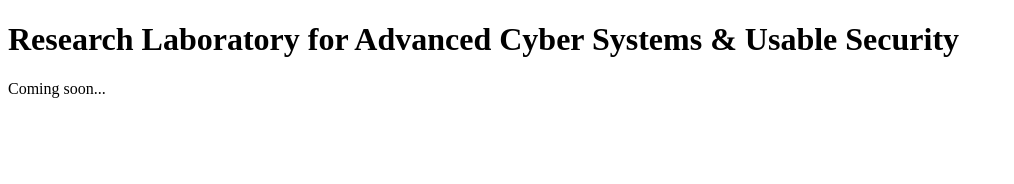
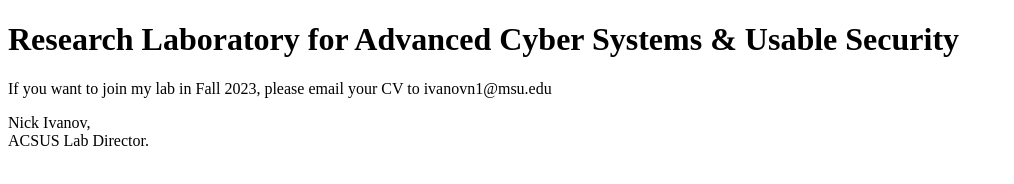
Before and after one commit to acsuslab/acsuslab.org, a plain HTML site: page index.html in a window 1280 px wide. Shown: the whole page, without its empty margins (0-1014 px from the left). Drawn offline with Linux system fonts and the light colour scheme.

Commit message:
Update index.html

```diff
--- a/index.html
+++ b/index.html
@@ -7,7 +7,12 @@
     <h1>Research Laboratory for Advanced Cyber Systems &amp; Usable Security</h1>
 
     <p>
-    Coming soon...
+    If you want to join my lab in Fall 2023, please email your CV to ivanovn1@msu.edu
+    </p>
+
+    <p>
+    Nick Ivanov,<br />
+    ACSUS Lab Director.
     </p>
 
   </body>
```
